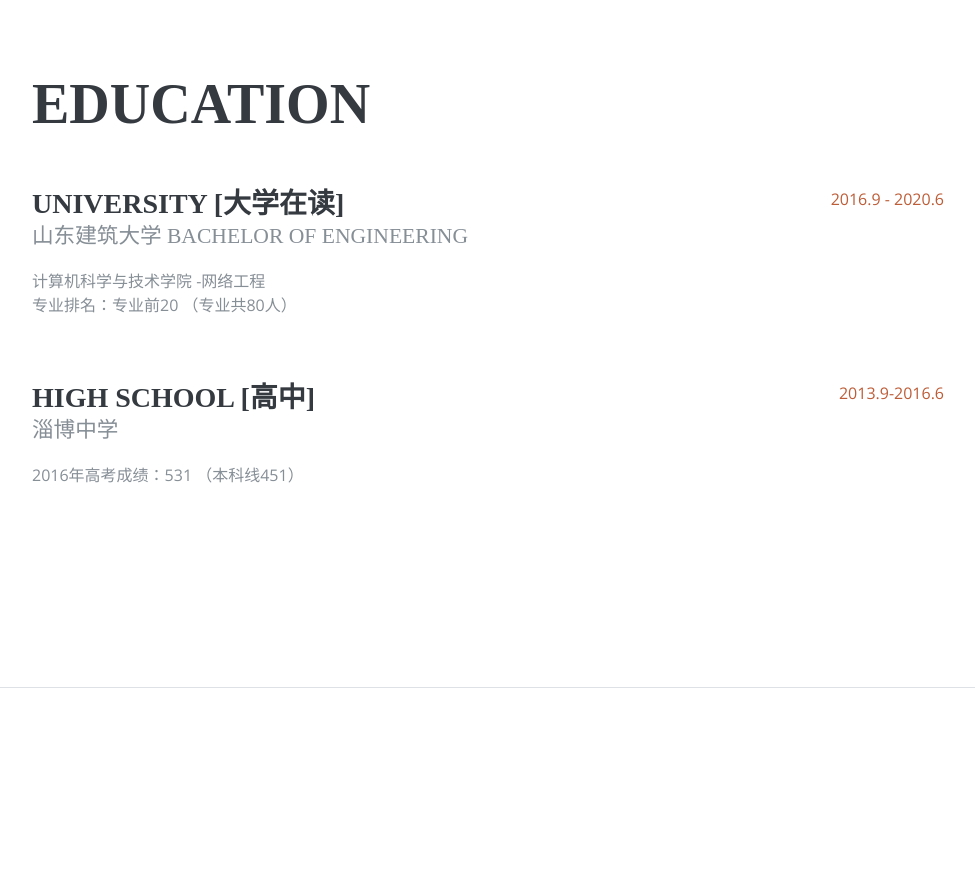
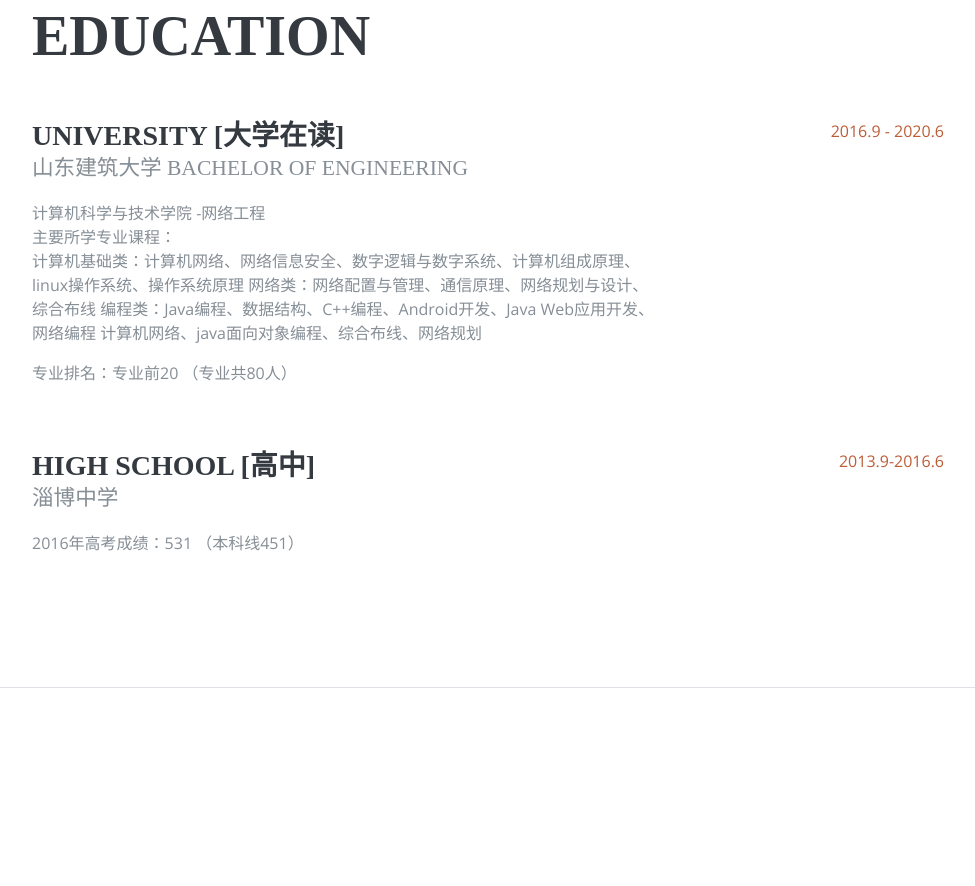
Before and after one commit to realpikaqiu/realpikaqiu.github.io, a plain HTML site: page index.html in a window 1280 px wide. Shown: the part 2546-3432 px from the top of the page, without its empty margins (288-1263 px from the left). Drawn offline with nearby package versions, Linux system fonts and the light colour scheme; a web font is replaced by a local one.

Commit message:
修改大学课程

```diff
--- a/index.html
+++ b/index.html
@@ -198,6 +198,11 @@
 		  <h3 class="mb-0">University [大学在读]</h3>
 		  <div class="subheading mb-3">山东建筑大学 Bachelor of Engineering</div>
 		  <div>计算机科学与技术学院 -网络工程</div>
+		  <p>主要所学专业课程：<br>
+		  	计算机基础类：计算机网络、网络信息安全、数字逻辑与数字系统、计算机组成原理、linux操作系统、操作系统原理
+		  	网络类：网络配置与管理、通信原理、网络规划与设计、综合布线
+		  	编程类：Java编程、数据结构、C++编程、Android开发、Java Web应用开发、网络编程
+		  	计算机网络、java面向对象编程、综合布线、网络规划</p>
 		   <p>专业排名：专业前20  （专业共80人）</p>
 		</div>
 		<div class="resume-date text-md-right">
```
